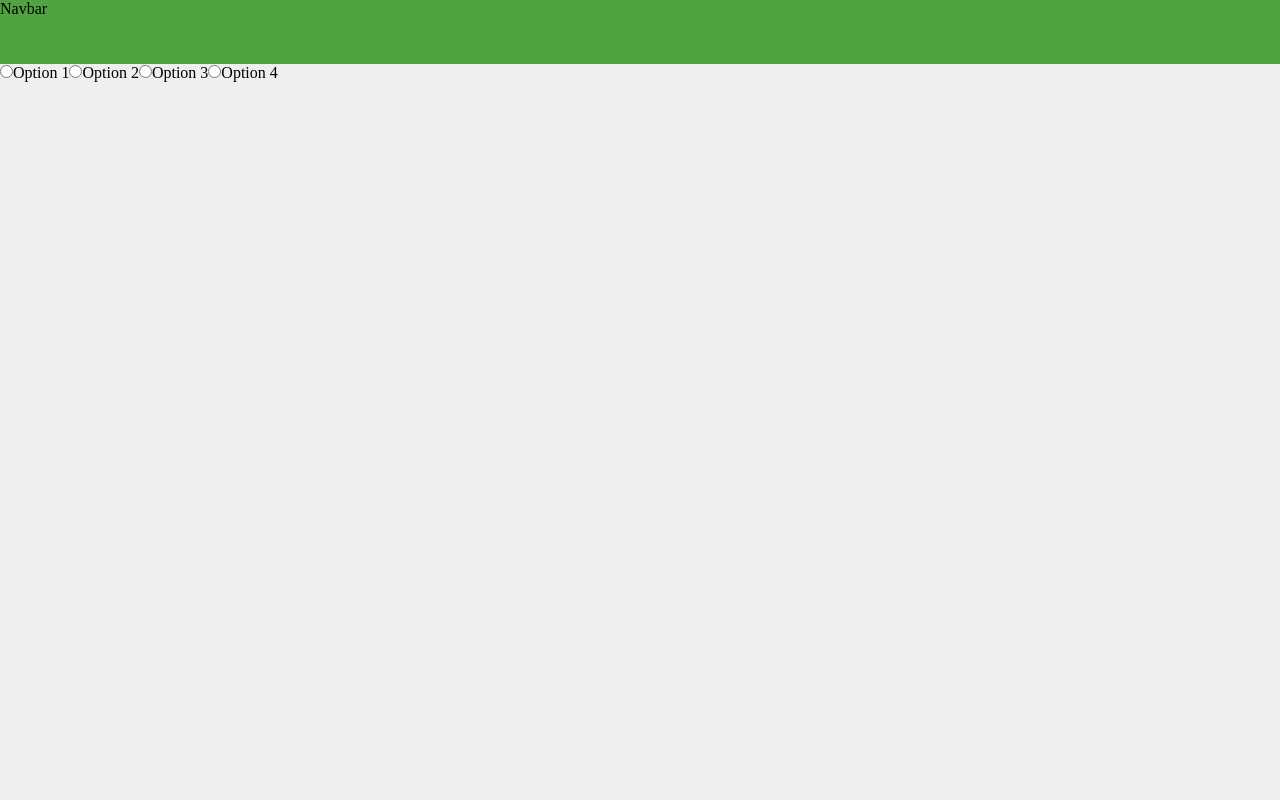
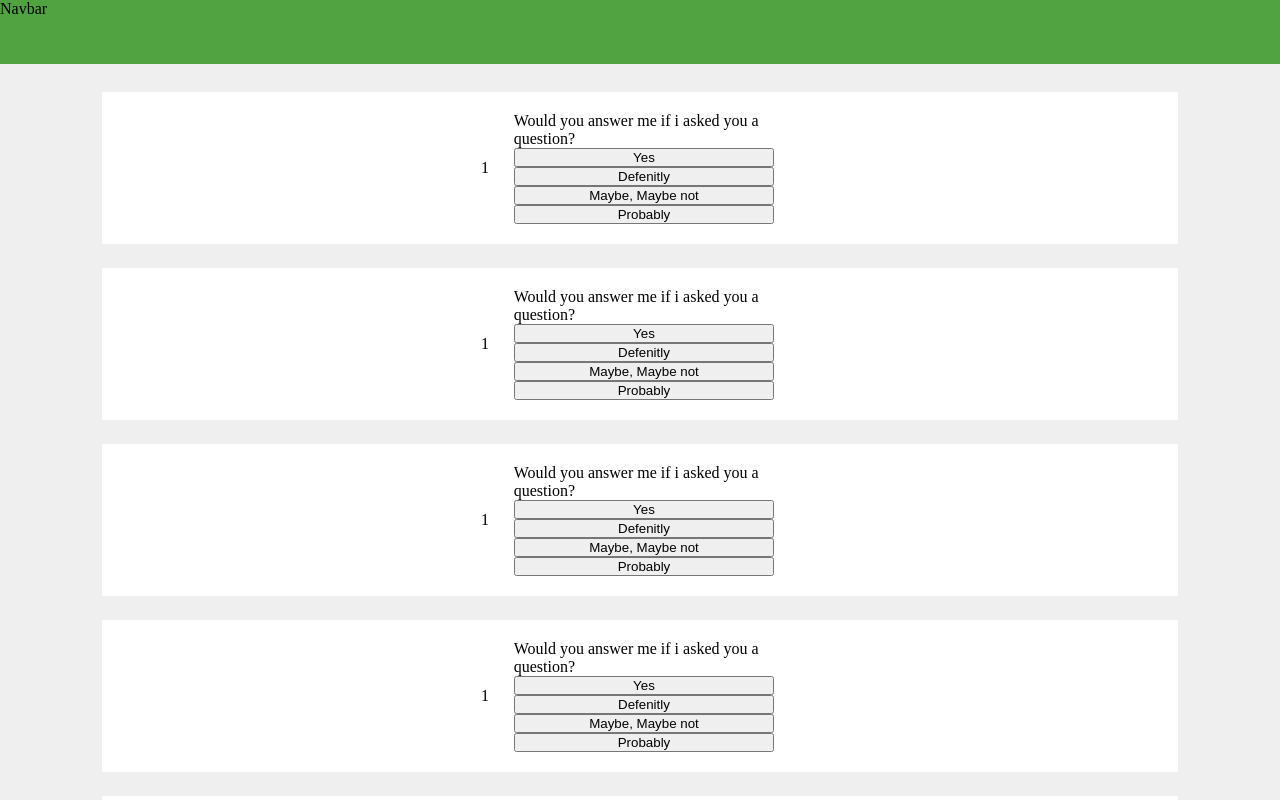
Before and after one commit to akishtp/CMS-quiz, a React (Create React App) app in the folder frontend/: page /test in a window 1280 px wide. Shown: the top 800 px of the page. Built offline with nearby package versions, Linux system fonts and the light colour scheme.

Commit message:
question-card

```diff
--- a/frontend/public/index.html
+++ b/frontend/public/index.html
@@ -5,36 +5,16 @@
     <link rel="icon" href="%PUBLIC_URL%/favicon.ico" />
     <meta name="viewport" content="width=device-width, initial-scale=1" />
     <meta name="theme-color" content="#000000" />
-    <meta name="description" content="Web site created using create-react-app" />
+    <meta
+      name="description"
+      content="Web site created using create-react-app"
+    />
     <link rel="apple-touch-icon" href="%PUBLIC_URL%/logo192.png" />
-    <!--
-      manifest.json provides metadata used when your web app is installed on a
-      user's mobile device or desktop. See https://developers.google.com/web/fundamentals/web-app-manifest/
-    -->
     <link rel="manifest" href="%PUBLIC_URL%/manifest.json" />
-    <!--
-      Notice the use of %PUBLIC_URL% in the tags above.
-      It will be replaced with the URL of the `public` folder during the build.
-      Only files inside the `public` folder can be referenced from the HTML.
-
-      Unlike "/favicon.ico" or "favicon.ico", "%PUBLIC_URL%/favicon.ico" will
-      work correctly both with client-side routing and a non-root public URL.
-      Learn how to configure a non-root public URL by running `npm run build`.
-    -->
     <title>React App</title>
   </head>
   <body>
-    <noscript>You need to enable JavaScript to run this app.</noscript>
+    <noscript>Why do you even try? ഞാൻ എൻത പൊടഠനാ?</noscript>
     <div id="root"></div>
-    <!--
-      This HTML file is a template.
-      If you open it directly in the browser, you will see an empty page.
-
-      You can add webfonts, meta tags, or analytics to this file.
-      The build step will place the bundled scripts into the <body> tag.
-
-      To begin the development, run `npm start` or `yarn start`.
-      To create a production bundle, use `npm run build` or `yarn build`.
-    -->
   </body>
 </html>
--- a/frontend/src/Components/Navbar/Question/Question.tsx
+++ /dev/null
@@ -1,22 +0,0 @@
-import React from "react";
-
-const Question: React.FC = () => {
-  return (
-    <form>
-      <label>
-        <label>
-          <input type="radio" />
-          Option 1
-          <input type="radio" />
-          Option 2
-          <input type="radio" />
-          Option 3
-          <input type="radio" />
-          Option 4
-        </label>
-      </label>
-    </form>
-  );
-};
-
-export default Question;
--- /dev/null
+++ b/frontend/src/Components/Question/Question.css
@@ -0,0 +1,28 @@
+.question-card {
+  display: flex;
+  align-items: center;
+  justify-content: center;
+  background-color: #fff;
+  padding: 20px 0;
+  margin: 12px 0;
+  width: 84%;
+}
+.question-card .right-side {
+  display: flex;
+  align-items: center;
+  justify-content: center;
+  flex-direction: column;
+}
+.question {
+  width: 84%;
+}
+.question-card .options {
+  display: flex;
+  align-items: center;
+  justify-content: center;
+  flex-direction: column;
+  width: 84%;
+}
+.question-card .options button {
+  width: 100%;
+}
--- /dev/null
+++ b/frontend/src/Components/Question/Question.tsx
@@ -0,0 +1,23 @@
+import React from "react";
+import "./Question.css";
+
+const Question: React.FC = () => {
+  return (
+    <div className="question-card">
+      <div className="question-number">1</div>
+      <form action="" className="right-side">
+        <div className="question">
+          Would you answer me if i asked you a question?
+        </div>
+        <div className="options">
+          <button>Yes</button>
+          <button>Defenitly</button>
+          <button>Maybe, Maybe not</button>
+          <button>Probably</button>
+        </div>
+      </form>
+    </div>
+  );
+};
+
+export default Question;
--- /dev/null
+++ b/frontend/src/Pages/Test/Test.css
@@ -0,0 +1,8 @@
+.test {
+  display: flex;
+  align-items: center;
+  justify-content: center;
+  min-height: (100vh - 64px);
+  flex-direction: column;
+  padding: 16px 0;
+}
--- a/frontend/src/Pages/Test/Test.tsx
+++ b/frontend/src/Pages/Test/Test.tsx
@@ -1,8 +1,13 @@
-import Question from "../../Components/Navbar/Question/Question";
+import Question from "../../Components/Question/Question";
+import "./Test.css";
 
 const Test: React.FC = () => {
   return (
-    <div>
+    <div className="test">
+      <Question />
+      <Question />
+      <Question />
+      <Question />
       <Question />
     </div>
   );
--- a/frontend/src/index.tsx
+++ b/frontend/src/index.tsx
@@ -1,4 +1,3 @@
-import React from "react";
 import ReactDOM from "react-dom/client";
 import "./index.css";
 import App from "./App";
```
